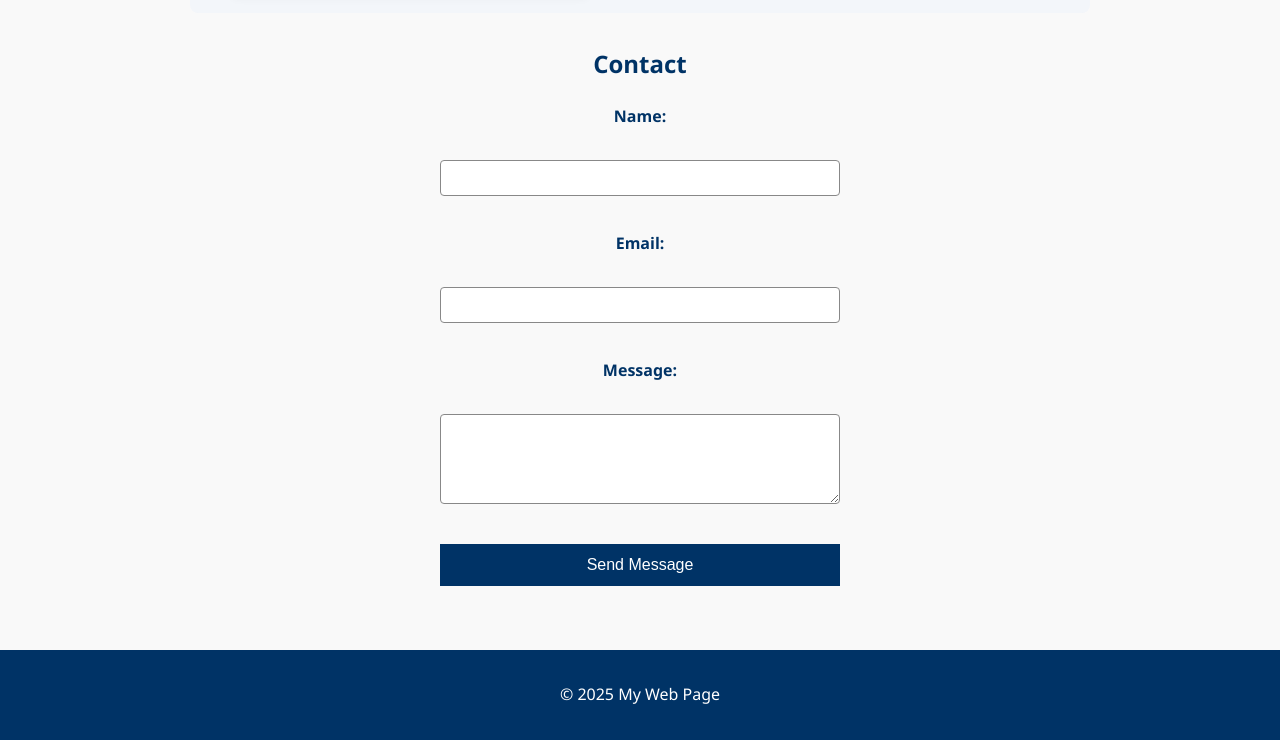
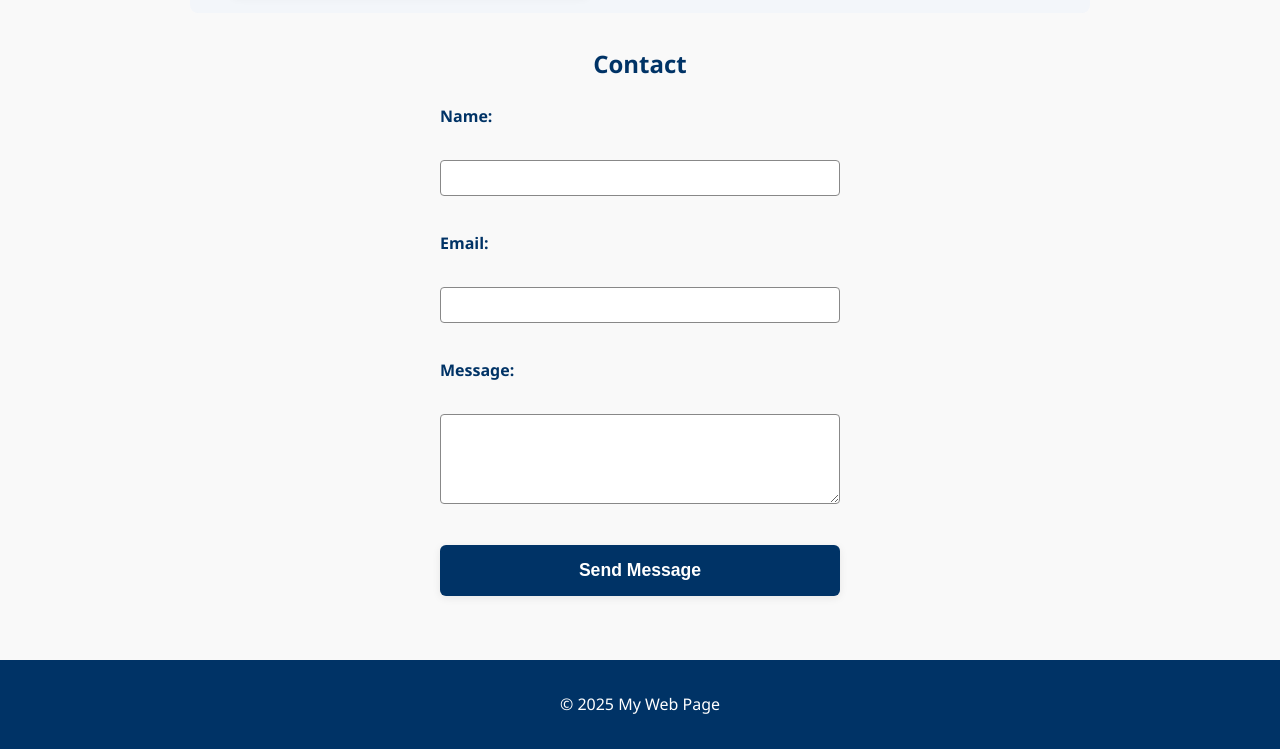
Before and after one commit to Dennis1111/aboutme, a plain HTML site: page index.html in a window 1280 px wide. Shown: the part 1466-2215 px from the top of the page. Drawn offline with Linux system fonts and the light colour scheme.

Commit message:
fix text placement and style button

```diff
--- a/styles.css
+++ b/styles.css
@@ -150,7 +150,7 @@ form[role="form"] textarea,
 form[role="form"] button {
     width: 100%;
     max-width: 400px;
-    text-align: center; /* Center text inside fields and labels */
+    text-align: left; /* Ensure text starts at left in all form fields */
     box-sizing: border-box;
 }
 
@@ -180,6 +180,27 @@ form[role="form"] textarea {
 
 form[role="form"] button {
     margin-top: 0.5em;
+    background-color: #003366;
+    color: #fff;
+    border: none;
+    border-radius: 6px;
+    padding: 0.85em 2em;
+    font-size: 1.1em;
+    font-weight: bold;
+    box-shadow: 0 2px 8px rgba(0,0,0,0.08);
+    cursor: pointer;
+    text-align: center;
+    transition: background 0.2s, color 0.2s, box-shadow 0.2s, transform 0.1s;
+}
+
+form[role="form"] button:hover,
+form[role="form"] button:focus {
+    background-color: #0055a5;
+    color: #fff;
+    box-shadow: 0 4px 16px rgba(0,0,0,0.12);
+    outline: 2px solid #ffcc00;
+    outline-offset: 2px;
+    transform: translateY(-2px) scale(1.03);
 }
 
 #about {
```
